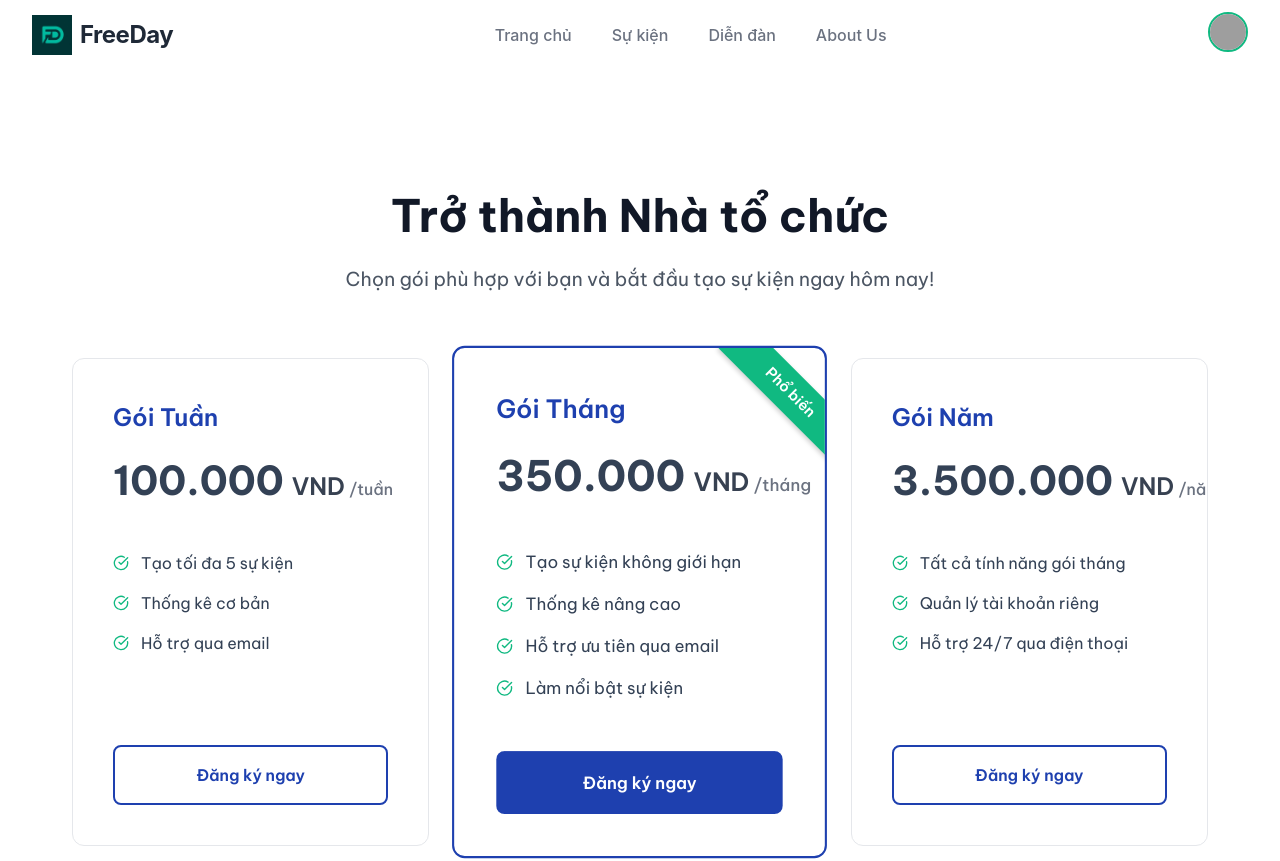
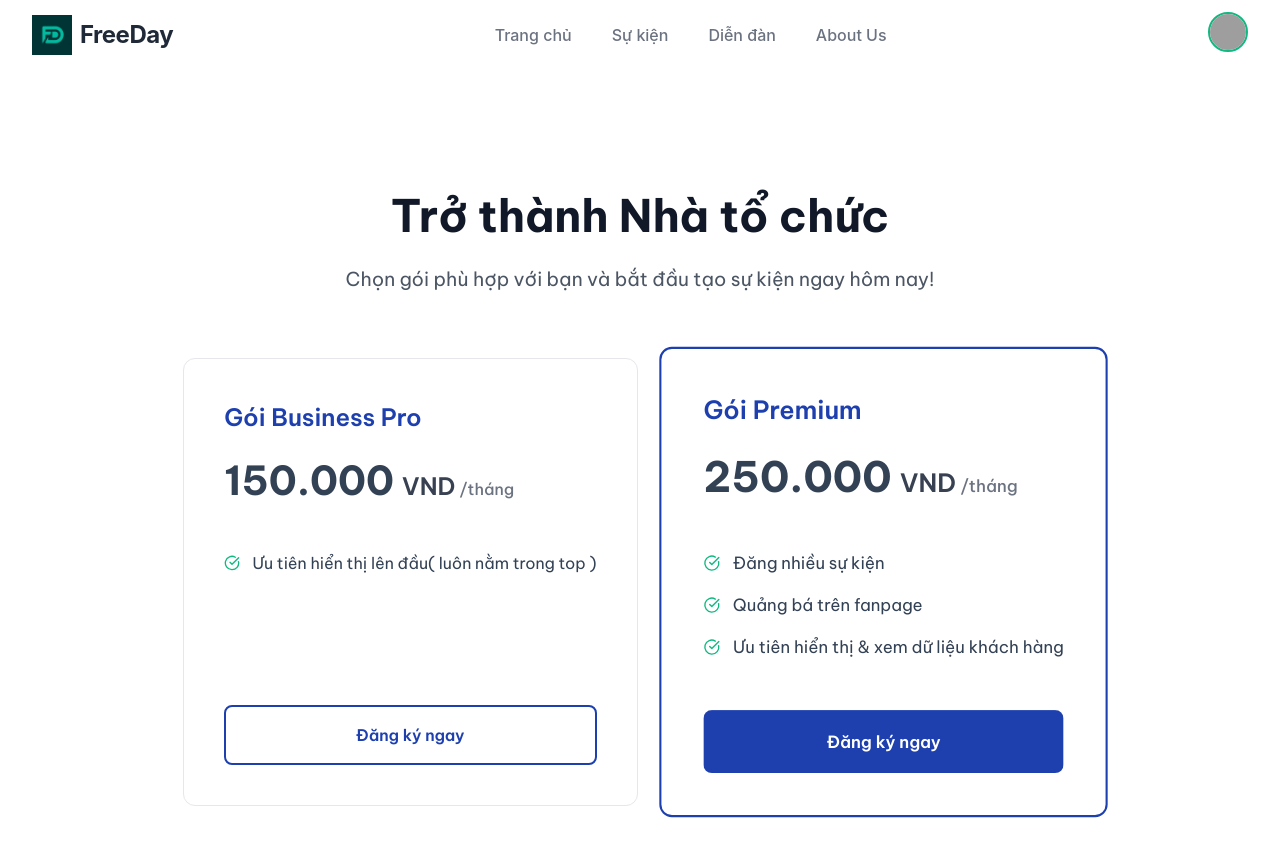
Before and after one commit to AnQE180187/EXE-source-code, a React (Vite) app in the folder frontend2/: page /pricing in a window 1280 px wide. Shown: the top 861 px of the page. Built offline with nearby package versions, Linux system fonts and the light colour scheme; no server answers; sample sign-in values are in the browser's storage; grey boxes are pictures that could not be loaded.

Commit message:
change organizer pricing

```diff
--- a/frontend2/src/pages/OrganizerPricingPage.css
+++ b/frontend2/src/pages/OrganizerPricingPage.css
@@ -27,10 +27,12 @@
 }
 
 .pricing-grid {
-  display: grid;
-  grid-template-columns: repeat(3, 1fr);
+  display: flex;
+  justify-content: center;
   gap: 2rem;
+  flex-wrap: wrap;
 }
+
 
 .pricing-card {
   background-color: #ffffff;
--- a/frontend2/src/pages/OrganizerPricingPage.jsx
+++ b/frontend2/src/pages/OrganizerPricingPage.jsx
@@ -6,37 +6,26 @@ import './OrganizerPricingPage.css';
 const OrganizerPricingPage = () => {
   const packages = [
     {
-      name: 'Gói Tuần',
-      price: '100.000',
-      period: 'tuần',
+      name: 'Gói Business Pro',
+      price: '150.000',
+      period: 'tháng',
       features: [
-        'Tạo tối đa 5 sự kiện',
-        'Thống kê cơ bản',
-        'Hỗ trợ qua email',
+        'Ưu tiên hiển thị lên đầu( luôn nằm trong top )',
+
       ],
     },
     {
-      name: 'Gói Tháng',
-      price: '350.000',
+      name: 'Gói Premium',
+      price: '250.000',
       period: 'tháng',
       popular: true,
       features: [
-        'Tạo sự kiện không giới hạn',
-        'Thống kê nâng cao',
-        'Hỗ trợ ưu tiên qua email',
-        'Làm nổi bật sự kiện',
+        'Đăng nhiều sự kiện',
+        'Quảng bá trên fanpage',
+        'Ưu tiên hiển thị & xem dữ liệu khách hàng',
       ],
-    },
-    {
-      name: 'Gói Năm',
-      price: '3.500.000',
-      period: 'năm',
-      features: [
-        'Tất cả tính năng gói tháng',
-        'Quản lý tài khoản riêng',
-        'Hỗ trợ 24/7 qua điện thoại',
-      ],
-    },
+    }
+
   ];
 
   return (
@@ -50,7 +39,7 @@ const OrganizerPricingPage = () => {
       <div className="pricing-grid">
         {packages.map((pkg) => (
           <div key={pkg.name} className={`pricing-card ${pkg.popular ? 'popular' : ''}`}>
-            {pkg.popular && <div className="popular-badge">Phổ biến</div>}
+
             <div className="card-header">
               <h2>{pkg.name}</h2>
               <p className="price">
```
